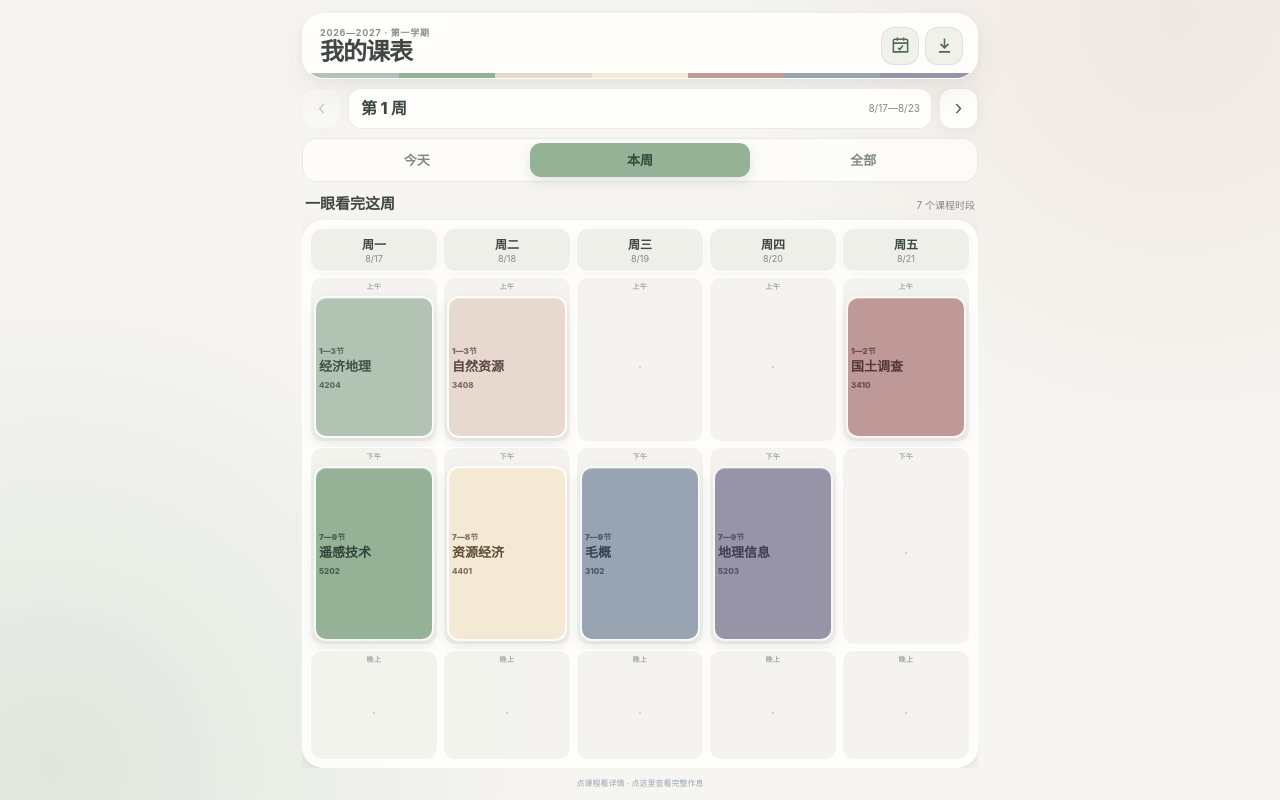
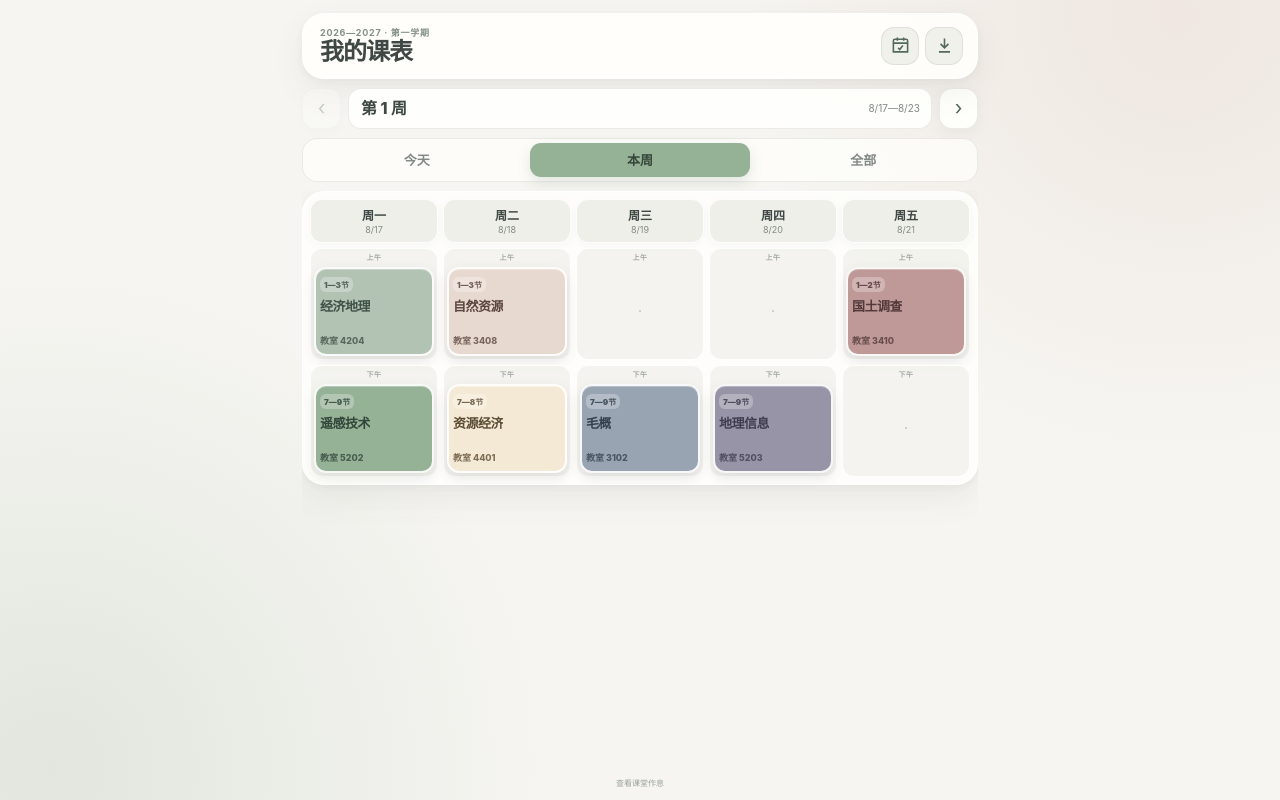
Before and after one commit to liu399578-maker/mobile-timetable, a plain HTML site: page index.html in a window 1280 px wide. Drawn offline with Linux system fonts and the light colour scheme.

Commit message:
精简周视图卡片布局 (#3)
Co-authored-by: liu399578-maker <liu399578-maker@users.noreply.github.com>

```diff
--- a/index.html
+++ b/index.html
@@ -75,14 +75,6 @@
       box-shadow: var(--shadow);
     }
 
-    .topbar::after {
-      content: "";
-      position: absolute;
-      inset: auto 0 0;
-      height: 5px;
-      background: linear-gradient(90deg, var(--c1) 0 14.28%, var(--c2) 14.28% 28.56%, var(--c3) 28.56% 42.84%, var(--c4) 42.84% 57.12%, var(--c5) 57.12% 71.4%, var(--c6) 71.4% 85.68%, var(--c7) 85.68% 100%);
-    }
-
     .brand small { display: block; margin-bottom: 1px; color: #829087; font-size: 9px; font-weight: 750; letter-spacing: .08em; }
     .brand h1 { margin: 0; font-family: "STSong", "Songti SC", serif; font-size: 24px; line-height: 1.08; letter-spacing: -.04em; }
     .top-actions { display: flex; gap: 6px; }
@@ -151,13 +143,9 @@
     main.scrollable { overflow-y: auto; scrollbar-width: none; }
     main.scrollable::-webkit-scrollbar { display: none; }
 
-    .week-view { height: 100%; min-height: 0; display: flex; flex-direction: column; }
-    .view-title { flex: 0 0 auto; display: flex; align-items: baseline; justify-content: space-between; padding: 1px 3px 7px; }
-    .view-title h2 { margin: 0; font-size: 15px; }
-    .view-title span { color: var(--muted); font-size: 10px; }
-
+    .week-view { min-height: 0; display: flex; flex-direction: column; }
     .week-board {
-      flex: 1 1 auto;
+      flex: 0 0 auto;
       min-height: 0;
       display: grid;
       grid-template-columns: repeat(5, minmax(0, 1fr));
@@ -169,7 +157,8 @@
       box-shadow: var(--shadow);
     }
 
-    .lane { min-width: 0; display: grid; grid-template-rows: 44px 1.08fr 1.3fr .72fr; gap: 5px; }
+    .lane { min-width: 0; display: grid; grid-template-rows: 44px 112px 112px; gap: 5px; }
+    .week-board.with-evening .lane { grid-template-rows: 44px 104px 104px 82px; }
     .lane-head { display: flex; flex-direction: column; align-items: center; justify-content: center; border: 1px solid rgba(255,255,255,.9); border-radius: 12px; color: var(--muted); background: #efefe9; box-shadow: 0 3px 8px rgba(83,91,87,.04); }
     .lane-head b { color: var(--ink); font-size: 12px; }
     .lane-head small { margin-top: 1px; font-size: 9px; }
@@ -182,7 +171,10 @@
       flex: 1 1 0;
       min-height: 0;
       width: 100%;
-      padding: 6px 3px 5px;
+      display: flex;
+      flex-direction: column;
+      align-items: flex-start;
+      padding: 8px 4px 7px;
       overflow: hidden;
       border: 2px solid rgba(255,255,255,.92);
       border-radius: 12px;
@@ -192,9 +184,9 @@
       text-align: left;
       cursor: pointer;
     }
-    .course-chip strong { display: -webkit-box; overflow: hidden; -webkit-box-orient: vertical; -webkit-line-clamp: 2; font-size: clamp(9px, 2.7vw, 12px); line-height: 1.22; word-break: break-all; }
-    .course-chip .chip-period { display: block; margin-bottom: 3px; font-size: 8px; font-weight: 900; opacity: .75; }
-    .course-chip .chip-room { display: block; margin-top: 5px; overflow: hidden; font-size: 8px; font-weight: 800; text-overflow: ellipsis; white-space: nowrap; opacity: .76; }
+    .course-chip strong { display: -webkit-box; overflow: hidden; -webkit-box-orient: vertical; -webkit-line-clamp: 3; font-size: clamp(10px, 2.65vw, 12px); line-height: 1.3; letter-spacing: -.04em; word-break: break-all; }
+    .course-chip .chip-period { display: inline-flex; width: fit-content; margin-bottom: 6px; padding: 2px 4px; border-radius: 6px; background: rgba(255,255,255,.34); font-size: 8px; font-weight: 900; opacity: .82; }
+    .course-chip .chip-room { display: block; margin-top: auto; padding-top: 6px; overflow: hidden; font-size: 9px; font-weight: 800; text-overflow: ellipsis; white-space: nowrap; opacity: .78; }
     .course-chip:active { transform: translateY(1px); box-shadow: 0 2px 7px rgba(74,82,78,.10); }
     .band.empty::after { content: "·"; margin: auto; color: #c7c6bf; }
 
@@ -214,7 +206,7 @@
     .practice h3 { margin: 0 0 7px; font-size: 13px; }
     .practice p { margin: 4px 0; color: var(--muted); font-size: 10px; line-height: 1.55; }
 
-    .privacy-note { flex: 0 0 auto; height: 13px; color: #98a3b2; font-size: 8px; text-align: center; }
+    .privacy-note { flex: 0 0 auto; height: 13px; color: #98a19b; font-size: 8px; text-align: center; cursor: pointer; }
 
     dialog { width: min(420px, calc(100% - 26px)); padding: 0; border: 1px solid rgba(255,255,255,.95); border-radius: 22px; color: var(--ink); background: #fffefd; box-shadow: 0 28px 80px rgba(64,72,68,.24); }
     dialog::backdrop { background: rgba(87,94,90,.30); backdrop-filter: blur(4px); }
@@ -240,8 +232,8 @@
       .weeknav button, .week-center { height: 37px; }
       .tabs { padding: 3px; }
       .tab { height: 30px; }
-      .view-title { padding-bottom: 4px; }
-      .lane { grid-template-rows: 37px 1.08fr 1.3fr .72fr; }
+      .lane { grid-template-rows: 37px 102px 102px; }
+      .week-board.with-evening .lane { grid-template-rows: 37px 96px 96px 72px; }
       .course-chip { padding-top: 4px; }
     }
 
@@ -279,7 +271,7 @@
     </nav>
 
     <main id="content" aria-live="polite"></main>
-    <div class="privacy-note" id="bellLink">点课程看详情 · 点这里查看完整作息</div>
+    <div class="privacy-note" id="bellLink">查看课堂作息</div>
   </div>
 
   <dialog id="courseDialog"><div class="dialog-body" id="courseDialogBody"></div></dialog>
@@ -319,17 +311,18 @@
     function bandFor(c){return c.start<=4?'morning':c.start<=10?'afternoon':'evening'}
     const state={week:currentWeek(),view:'week'};
 
-    function chip(c){const [bg,ink]=COLORS[c.color];return `<button class="course-chip" data-course="${c.id}" style="--course-bg:${bg};--course-ink:${ink}"><span class="chip-period">${c.start}—${c.end}节</span><strong>${c.short}</strong><span class="chip-room">${c.room}</span></button>`}
+    function chip(c){const [bg,ink]=COLORS[c.color];return `<button class="course-chip" data-course="${c.id}" aria-label="${c.name}，第${c.start}到${c.end}节，教室${c.room}" style="--course-bg:${bg};--course-ink:${ink}"><span class="chip-period">${c.start}—${c.end}节</span><strong>${c.short}</strong><span class="chip-room">教室 ${c.room}</span></button>`}
     function courseDetail(c){return `<p class="dialog-kicker">${DAYS[c.day-1]} · 第${c.start}—${c.end}节</p><h2>${c.name}</h2><div class="dialog-grid"><div><small>上课时间</small><b>${BELL[c.start][0]}—${BELL[c.end][1]}</b></div><div><small>教室</small><b>${c.room}</b></div><div><small>教师</small><b>${c.teacher}</b></div><div><small>教学周</small><b>${c.weeks}</b></div></div>${c.note?`<p>${c.note}</p>`:''}<button class="close" data-close="courseDialog">关闭</button>`}
 
     function weekView(active){
       const today=chinaToday();
+      const hasEvening=active.some(c=>bandFor(c)==='evening');
       const lanes=[1,2,3,4,5].map(day=>{
         const list=active.filter(c=>c.day===day),date=dateFor(state.week,day),isToday=date.toDateString()===today.toDateString();
         const band=(key,label)=>{const cs=list.filter(c=>bandFor(c)===key);return `<div class="band ${cs.length?'':'empty'}" data-label="${label}">${cs.map(chip).join('')}</div>`};
-        return `<section class="lane ${isToday?'today':''}"><div class="lane-head"><b>${DAYS[day-1]}</b><small>${fmt(date)}</small></div>${band('morning','上午')}${band('afternoon','下午')}${band('evening','晚上')}</section>`;
+        return `<section class="lane ${isToday?'today':''}"><div class="lane-head"><b>${DAYS[day-1]}</b><small>${fmt(date)}</small></div>${band('morning','上午')}${band('afternoon','下午')}${hasEvening?band('evening','晚上'):''}</section>`;
       }).join('');
-      return `<div class="week-view"><div class="view-title"><h2>一眼看完这周</h2><span>${active.length} 个课程时段</span></div><div class="week-board">${lanes}</div></div>`;
+      return `<div class="week-view"><div class="week-board ${hasEvening?'with-evening':''}">${lanes}</div></div>`;
     }
 
     function detailRow(c){return `<div class="detail-row"><div class="detail-time"><b>${c.start}—${c.end}节</b>${BELL[c.start][0]}<br>${BELL[c.end][1]}</div><div><h4>${c.name}</h4><div class="detail-meta">${c.room} · ${c.teacher} · ${c.weeks}</div></div></div>`}
--- a/sw.js
+++ b/sw.js
@@ -1,4 +1,4 @@
-const CACHE = 'timetable-2026-v4';
+const CACHE = 'timetable-2026-v5';
 const FILES = ['./', './index.html', './manifest.webmanifest', './icon-192.png', './icon-512.png', './timetable.ics'];
 
 self.addEventListener('install', event => {
```
